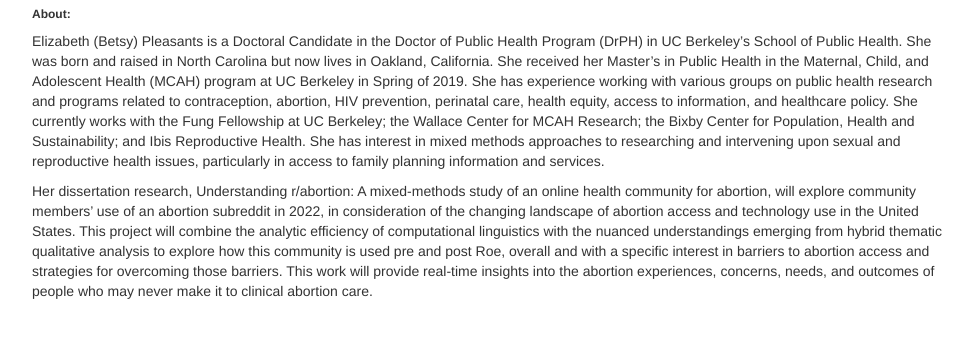
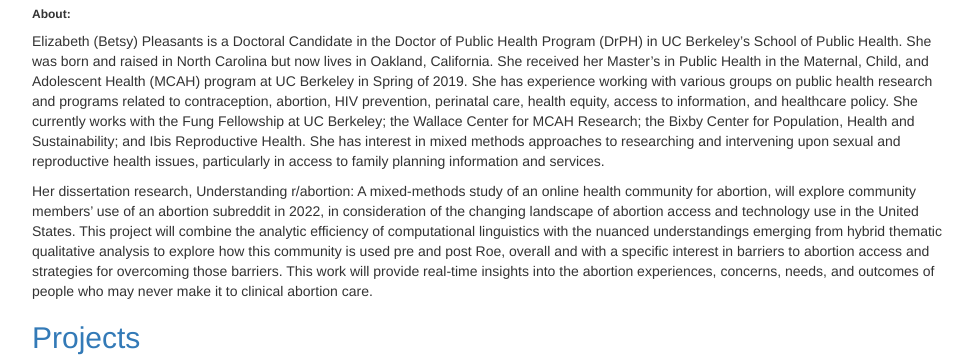
Before and after one commit to bpleasants/bpleasants.github.io, a plain HTML site: page index.html in a window 1280 px wide. Shown: the part 1474-1838 px from the top of the page, without its empty margins (153-1126 px from the left). Before the commit the page ends 1785 px from the top, so only its background shows below. Drawn offline with nearby package versions, Linux system fonts and the light colour scheme; some packages are replaced by stand-ins of ours.

Commit message:
fourth push of formatting changes for personal page

```diff
--- a/index.html
+++ b/index.html
@@ -377,6 +377,9 @@
 </div>
 </div>
 </div>
+<div id="projects" class="section level2">
+<h2><a href="https://bpleasants.github.io/projects">Projects</a></h2>
+</div>
 </div>
 
 
```
Also changed, not shown: 1 other file.
